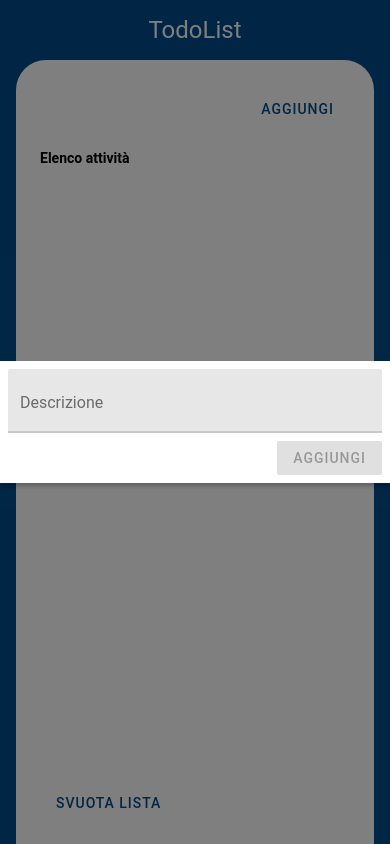
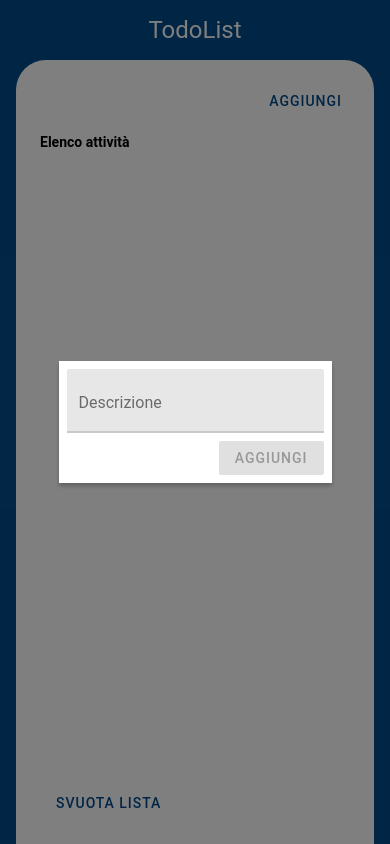
Before and after one commit to puntoclassic/react-native-todolist, a React Native app: screen / in a window 390 px wide. Both pictures are taken after a click on the button "AGGIUNGI". Built offline with nearby package versions, Linux system fonts and the light colour scheme.

Commit message:
container max width 70%

```diff
--- a/src/components/AddButton.js
+++ b/src/components/AddButton.js
@@ -14,7 +14,7 @@ export default function AddButton() {
     }
 
     return <>
-        <View style={styles.addForm}>
+        <View>
             <View style={styles.addFormButton}>
                 <Button onPress={toggleModal}>
                     Aggiungi
--- a/src/components/AddForm.js
+++ b/src/components/AddForm.js
@@ -33,8 +33,8 @@ export default function AddForm() {
     }
 
     return <>
-        <Portal>
-            <Modal style={styles.modal} visible={modalVisible} onDismiss={toggleModal}>
+        <Portal >
+            <Modal style={{ flex: 1, justifyContent: 'center', alignItems: 'center' }} contentContainerStyle={{ width: "70%", }} visible={modalVisible} onDismiss={toggleModal}>
                 <View style={styles.addForm}>
                     <View>
                         <TextInput
@@ -53,3 +53,7 @@ export default function AddForm() {
 
     </>
 }
+
+/**
+ *
+ */
```
